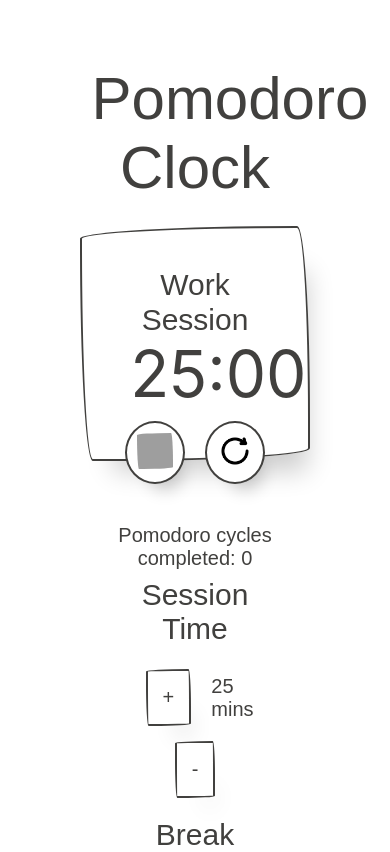
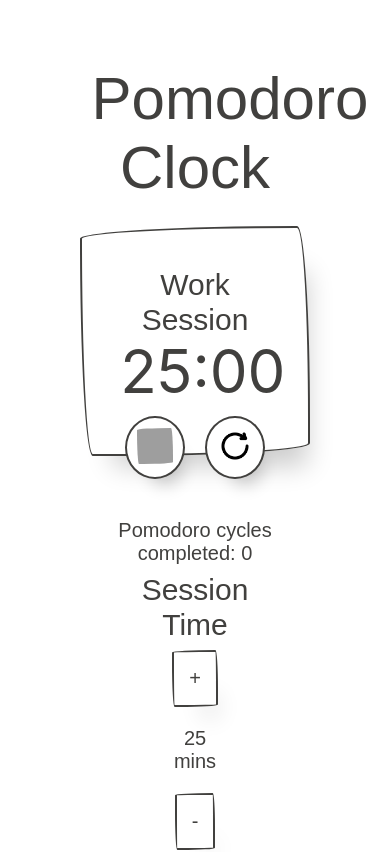
Before and after one commit to yash-surana/Pomodoro-Clock, a React (Create React App) app: page / in a window 390 px wide. Shown: the top 852 px of the page. Built offline with nearby package versions, Linux system fonts and the light colour scheme; grey boxes are pictures that could not be loaded; a web font is replaced by a local one.

Commit message:
responsive design changed

```diff
--- a/src/App.css
+++ b/src/App.css
@@ -25,7 +25,11 @@ h2{
     box-sizing: border-box;
   }
   .time{
-    font-size:64px;
+    font-size:60px;
+    position: relative;
+    left: -10px;
+
+
   }
   .settings{
     display: flex;
@@ -37,6 +41,18 @@ h2{
     text-align: center;
 
   }
+  .activity{
+    flex-direction: column;
+    align-items: center;
+    justify-content: center;
+  }
+
+  .timeSet{
+    padding-left: 0;
+    padding-right: 0;
+  }
+
+
   }
 
 #heading{
@@ -53,6 +69,7 @@ h4{
 .activity{
   display: flex;
   justify-content: center;
+
 
 }
 .functions{
--- a/src/App.js
+++ b/src/App.js
@@ -124,10 +124,10 @@ function App() {
   }
 
   return (
-    <div className='container'>
+    <div className='container first'>
         <h2>Pomodoro Clock</h2>
 
-        <div className="container container.md border shadow">
+        <div className="container container.md border shadow second">
           <h4 id="heading">{currentActivity}</h4>
           <div className="time">{doubleDigitMins}:{doubleDigitSeconds}</div>
         </div>
```
Also changed, not shown: 1 other file (tests, documents, lock files or other folders).
